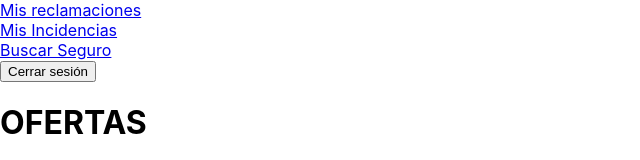
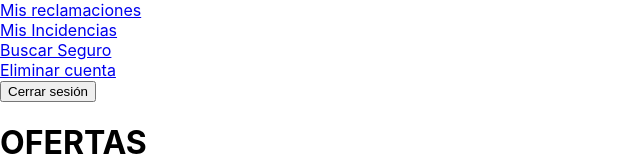
Before and after one commit to AlexanderAlvarezMarques/GS1-Final-Project, a React (Create React App) app: page /sesion in a window 1280 px wide. Shown: the top 160 px of the page, without its empty margins (0-640 px from the left). Built offline with nearby package versions, Linux system fonts and the light colour scheme; no server answers; the database is empty.

Commit message:
Todo va, falta flow

```diff
--- a/src/componentes/DeleteAccount.js
+++ b/src/componentes/DeleteAccount.js
@@ -1,5 +1,7 @@
 import React from 'react';
 import {auth,firestore} from '../firebaseConfig'
+import { Link,} from "react-router-dom";
+
 
 const DeleteAccount = () => {
 
@@ -33,6 +35,8 @@ const DeleteAccount = () => {
             <h1>Darse de baja en la cuenta</h1>
             <h4>¿Desea darse de baja? Al darse de baja sus datos se perderían de la base de datos y su vehículo ya no estaría asegurado a partir del comienzo del mes próximo</h4>
             <button onClick={borrar}>darse de baja</button>
+            <br></br>
+            <Link to={"/sesion"}>Cancelar</Link>
         </>
     )};
 
--- a/src/componentes/SesionPage.js
+++ b/src/componentes/SesionPage.js
@@ -74,6 +74,8 @@ const SesionPage = () => {
       <br></br>
       <Link to={"/buscador"}>Buscar Seguro</Link>
       <br></br>
+      <Link to={"/DeleteAccount"}>Eliminar cuenta</Link>
+      <br></br>
       <button onClick={cerrarSesion}>Cerrar sesión</button>
       <br></br>
       <h1>OFERTAS</h1>
--- a/src/componentes/SignUp.js
+++ b/src/componentes/SignUp.js
@@ -1,5 +1,5 @@
 import React, { Fragment, useState } from 'react';
-import { Router, useHistory} from 'react-router-dom';
+import { Link, useHistory} from 'react-router-dom';
 import {auth, firestore} from '../firebaseConfig';
 
 const db = firestore;
@@ -192,6 +192,8 @@ return(
             <button
                 type="submit"
             >Registrarse</button>
+
+<Link to={"/"}>Volver</Link>
         </form>
     </>
 );
```
